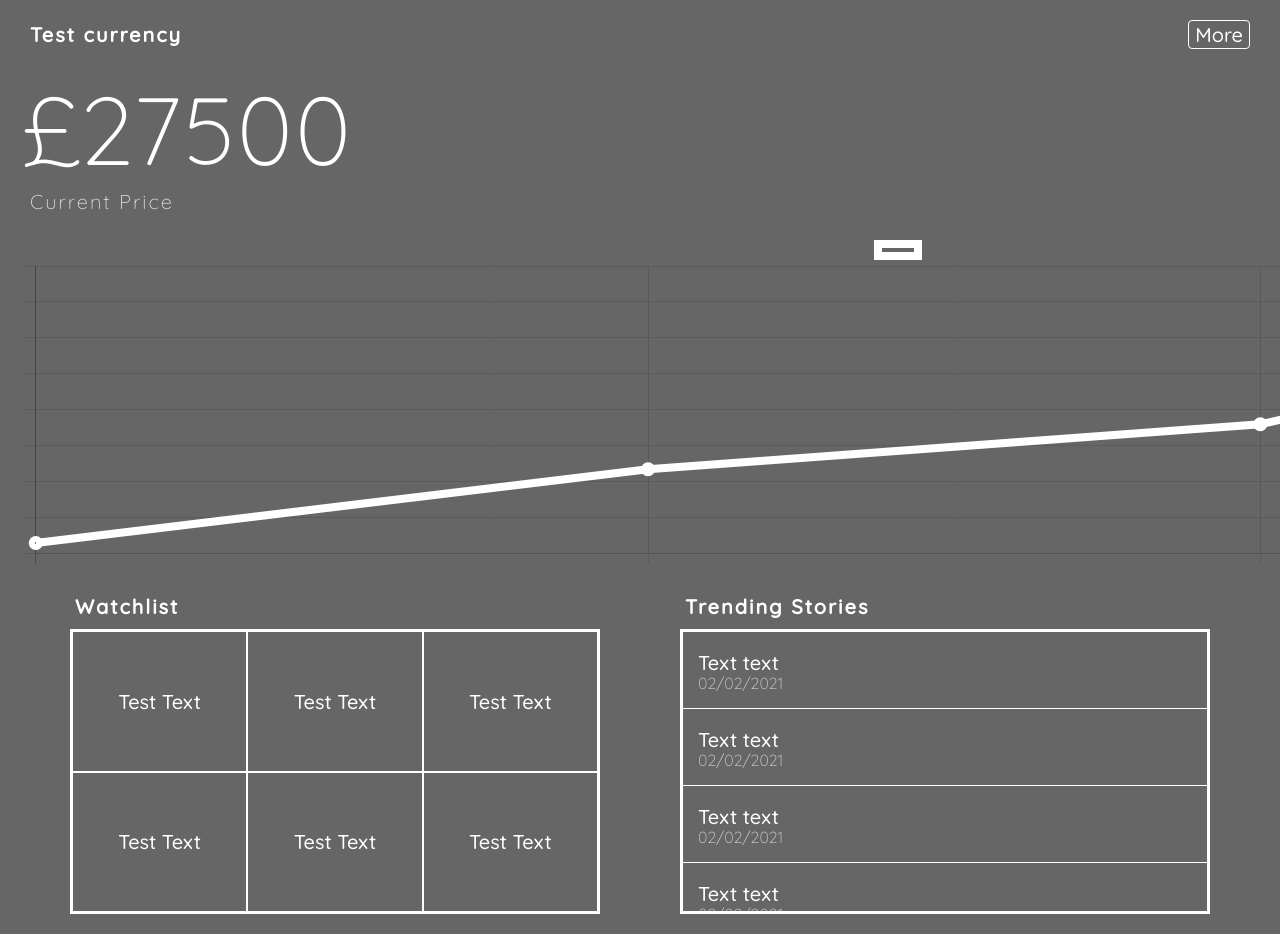
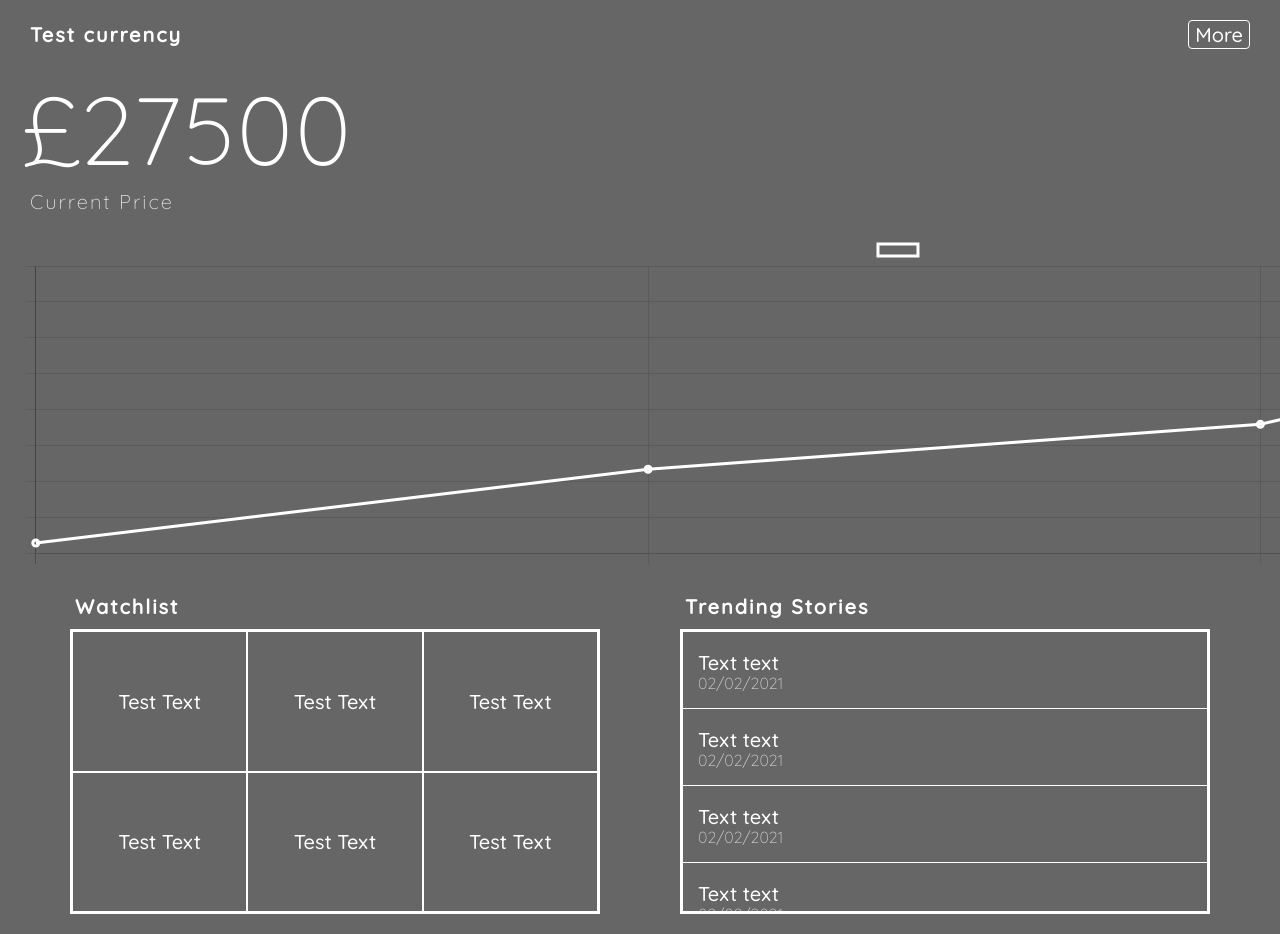
Before and after one commit to guyus15/Crypto-Predictions, a React (Create React App) app in the folder crypto-predictions-react/: page / in a window 1280 px wide. Shown: the top 934 px of the page. Built offline with nearby package versions, Linux system fonts and the light colour scheme; no server answers.

Commit message:
Change graph line thickness

```diff
--- a/crypto-predictions-react/src/App.js
+++ b/crypto-predictions-react/src/App.js
@@ -67,7 +67,7 @@ class App extends React.Component {
             title="Test graph title"
             color="rgba(0,0,0,0)"
             borderColor="#FFF"
-            borderWidth={8}
+            borderWidth={3}
           />
           <div className="Databoxes">
             <DataBox title="Watchlist" type="watchlist"></DataBox>
```
